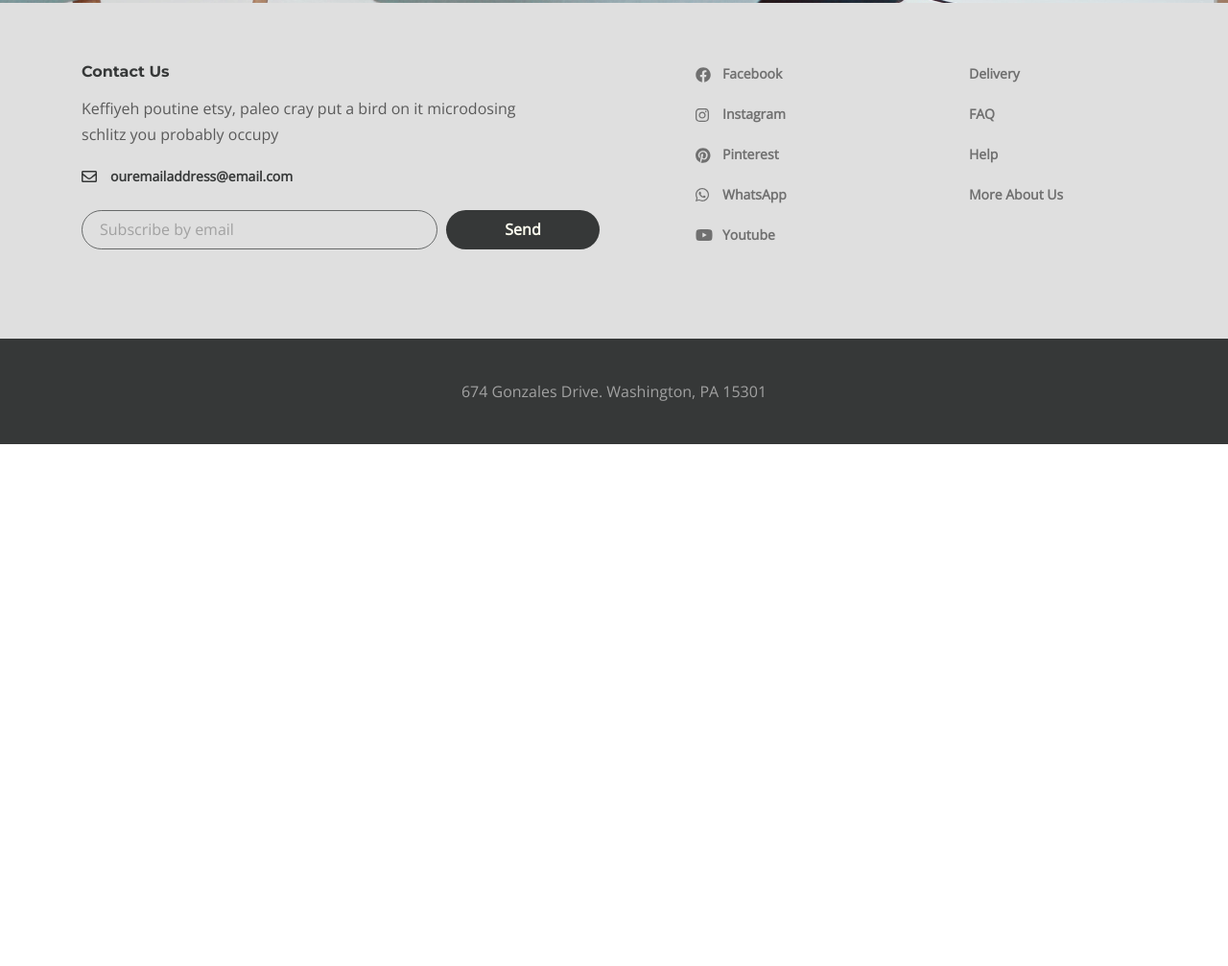
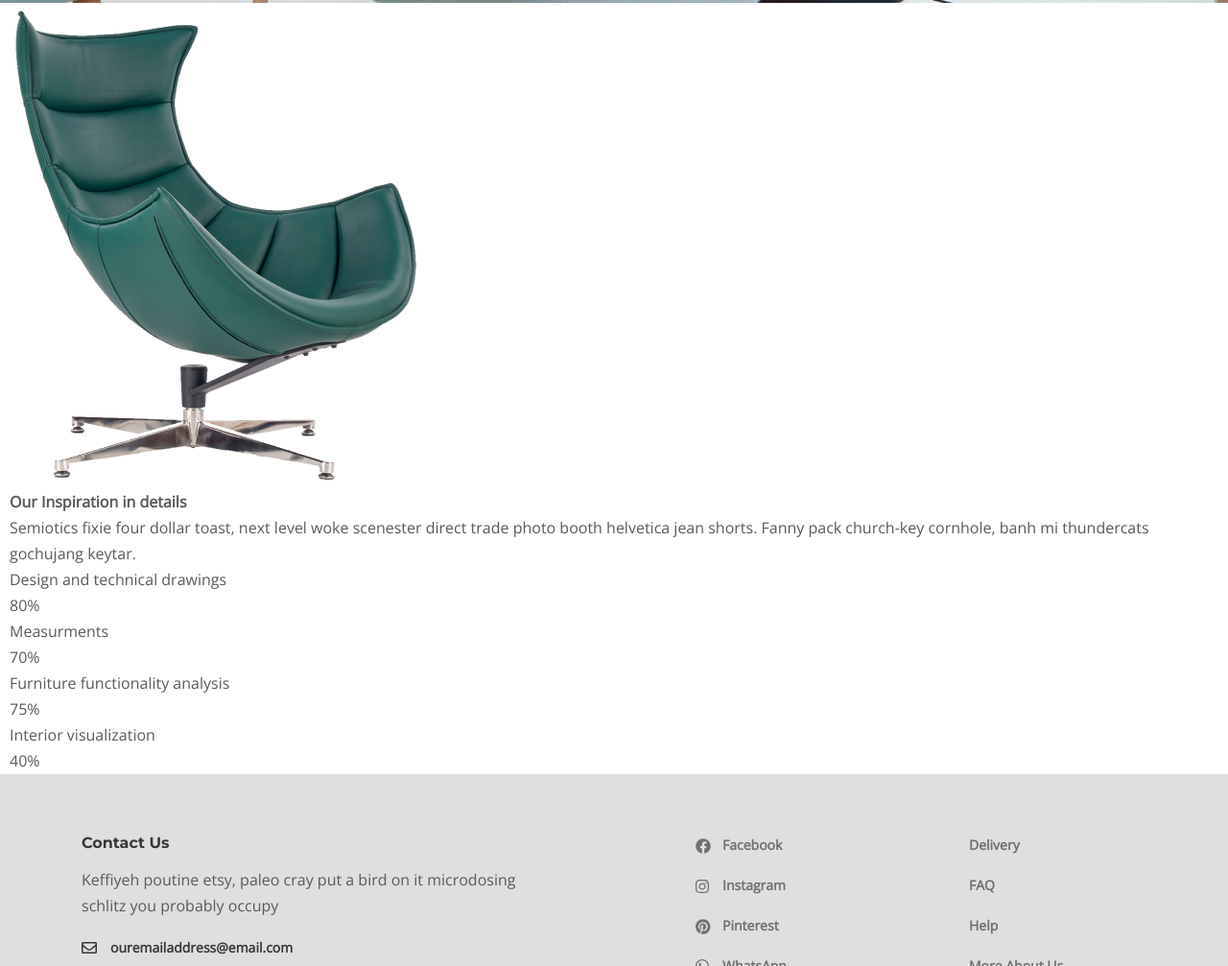
Before and after one commit to sergeibogko/desire, a website: page app/about.html in a window 1280 px wide. Shown: the part 1595-2602 px from the top of the page at 96% size. Before the commit the page ends 2058 px from the top, so only its background shows below. Drawn offline with nearby package versions, Linux system fonts and the light colour scheme.

Commit message:
inspiration-start

```diff
--- a/app/about.html
+++ b/app/about.html
@@ -134,6 +134,59 @@
             </a>
           </div>
         </section>
+        <section class="inspiration">
+          <div class="container-fluid">
+            <div class="inspiration__inner">
+              <img
+                class="inspiration__images"
+                src="images/inspiration-decor.png"
+                alt="images"
+              />
+              <div class="inspiration__content">
+                <h3 class="inspiration__title">Our Inspiration in details</h3>
+                <p class="inspiration__text">
+                  Semiotics fixie four dollar toast, next level woke scenester
+                  direct trade photo booth helvetica jean shorts. Fanny pack
+                  church-key cornhole, banh mi thundercats gochujang keytar.
+                </p>
+                <ul class="inspiration__list">
+                  <li class="inspiration__item">
+                    <div class="inspiration__item-content">
+                      <p class="inspiration__text">
+                        Design and technical drawings
+                      </p>
+                      <p class="inspiration__num">80%</p>
+                    </div>
+                    <div class="inspiration__line"></div>
+                  </li>
+                  <li class="inspiration__item">
+                    <div class="inspiration__item-content">
+                      <p class="inspiration__text">Measurments</p>
+                      <p class="inspiration__num">70%</p>
+                    </div>
+                    <div class="inspiration__line"></div>
+                  </li>
+                  <li class="inspiration__item">
+                    <div class="inspiration__item-content">
+                      <p class="inspiration__text">
+                        Furniture functionality analysis
+                      </p>
+                      <p class="inspiration__num">75%</p>
+                    </div>
+                    <div class="inspiration__line"></div>
+                  </li>
+                  <li class="inspiration__item">
+                    <div class="inspiration__item-content">
+                      <p class="inspiration__text">Interior visualization</p>
+                      <p class="inspiration__num">40%</p>
+                    </div>
+                    <div class="inspiration__line"></div>
+                  </li>
+                </ul>
+              </div>
+            </div>
+          </div>
+        </section>
       </main>
       <footer class="footer">
         <div class="footer__content">
```
Also changed, not shown: app/images/inspiration-bg.jpg (added), app/images/inspiration-decor.png (added).
